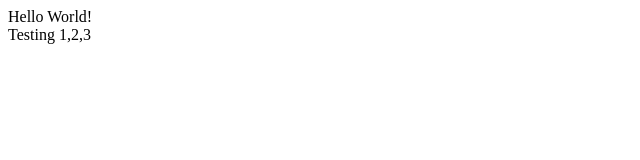
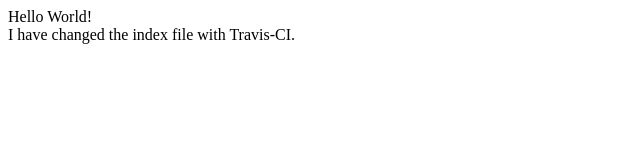
Before and after one commit to BSRyerson/Assignment2_Group32, a plain HTML site: page index.html in a window 1280 px wide. Shown: the whole page, without its empty margins (0-640 px from the left). Drawn offline with Linux system fonts and the light colour scheme.

Commit message:
Update index.html

```diff
--- a/index.html
+++ b/index.html
@@ -5,6 +5,6 @@
 </head>
 <body>
   <div>Hello World!</div>
-  <div>Testing 1,2,3</div>
+  <div>I have changed the index file with Travis-CI.</div>
 </body>
 </html>
```
